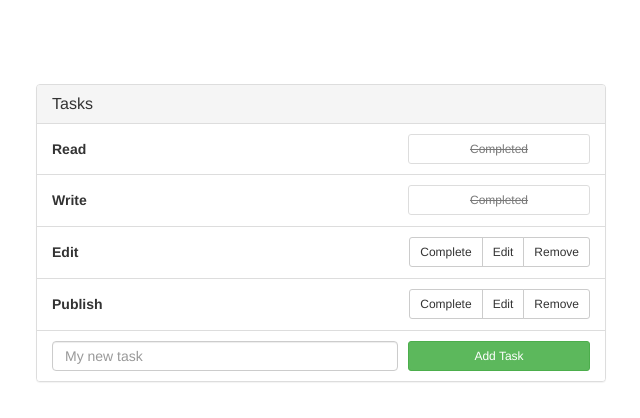
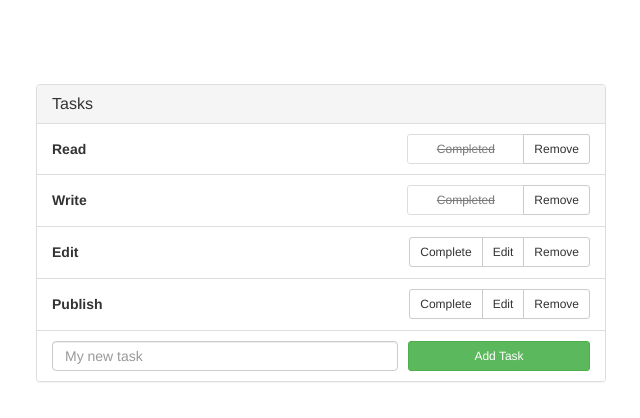
Before and after one commit to clintongreen/vuetasks, a plain HTML site: page index.html in a window 1280 px wide. Shown: the whole page, without its empty margins (319-959 px from the left). Drawn offline with nearby package versions, Linux system fonts and the light colour scheme.

Commit message:
Update index.html
Added remove button to completed state

```diff
--- a/index.html
+++ b/index.html
@@ -23,6 +23,9 @@
 	}
 	strong{
 		line-height: 2.2;
+	}
+	.completed{
+		width: 117px;
 	}
 	.info-message{
 		position: absolute;
@@ -58,7 +61,10 @@
 				  <button type="button" @click="task.editing = true" class="btn btn-default">Edit</button>
 				  <button type="button" class="btn btn-default" @click="removeTask(task)">Remove</button>
 				</div>
-		    	<button class="btn btn-default btn-sm completed text-muted pull-right disabled btn-width" v-else>Completed</button>
+				<div class="btn-group btn-group-sm pull-right" role="group" v-else>
+		    		<button class="btn btn-default btn-sm completed text-muted disabled">Completed</button>
+		    		<button type="button" class="btn btn-default" @click="removeTask(task)">Remove</button>
+		    	</div>
 		  	</li>
 		  	<li class="list-group-item clearfix">
 		  		<input v-model="newTaskName" :placeholder="placeholderText" @keyup="showError = false" @keyup.enter="newTask" type="text" class="form-control input-height pull-left new-task-btn">
```
